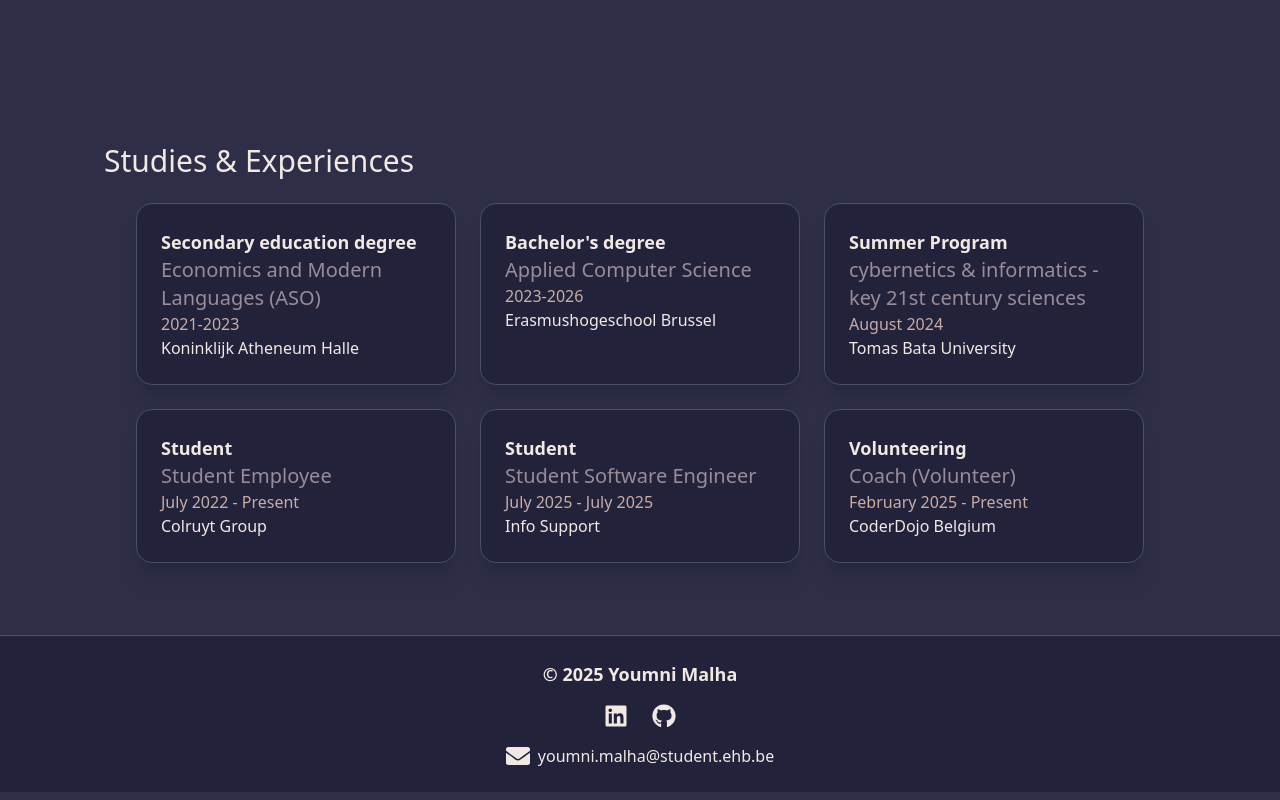
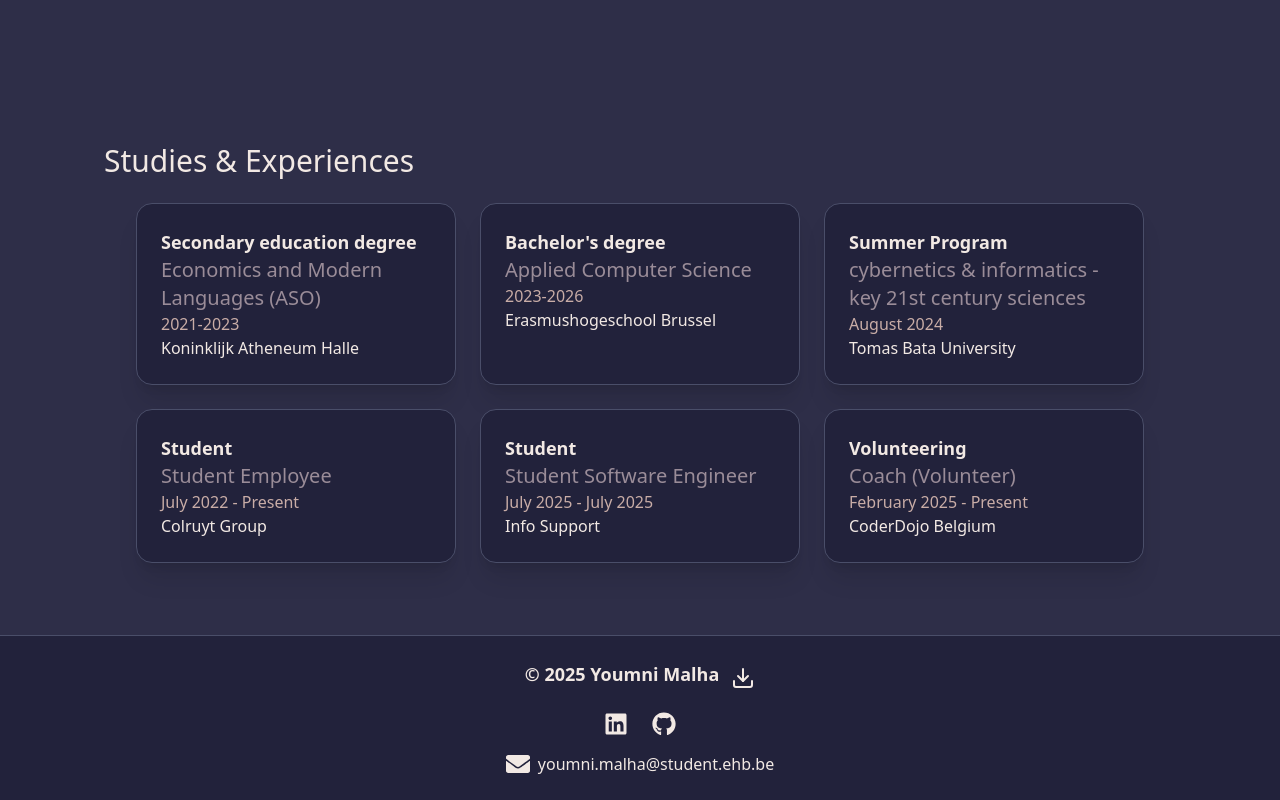
Before and after one commit to youmni/portfolio-youmni, a React (Vite) app: page / in a window 1280 px wide. Shown: the part 2669-3469 px from the top of the page. Built offline with nearby package versions, Linux system fonts and the light colour scheme.

Commit message:
Added cv download

```diff
--- a/src/components/layout/Footer.jsx
+++ b/src/components/layout/Footer.jsx
@@ -1,11 +1,22 @@
 import React from "react";
 import { FaLinkedin, FaGithub, FaEnvelope } from "react-icons/fa";
+import { FiDownload } from 'react-icons/fi';
 
 const Footer = () => {
   return (
     <footer className="bg-[#22223b] text-[#f2e9e4] py-6 mt-12 border-t border-[#4a4e69]">
       <div className="max-w-6xl mx-auto flex flex-col items-center text-center px-6 space-y-4">
-        <p className="text-lg font-semibold">&copy; {new Date().getFullYear()} Youmni Malha</p>
+        <div className="flex flex-row items-center space-y-2 space-x-3">
+        <p className="text-lg font-semibold">
+          &copy; {new Date().getFullYear()} Youmni Malha
+        </p>
+        <a href="/public/cv.pdf" download="Youmni_Malha_CV.pdf" className="no-underline">
+          <FiDownload
+            size={24}
+            className="cursor-pointer text-[#f2e9e4] hover:text-[#288e9c] transition-colors"
+          />
+        </a>
+        </div>
 
         <div className="flex space-x-6">
           <a
```
Also changed, not shown: 1 other file (tests, documents, lock files or other folders).
